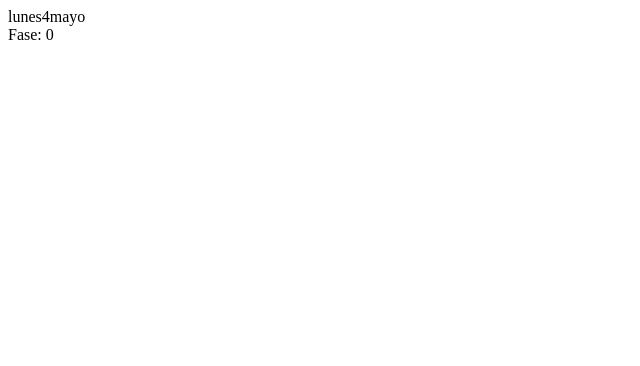
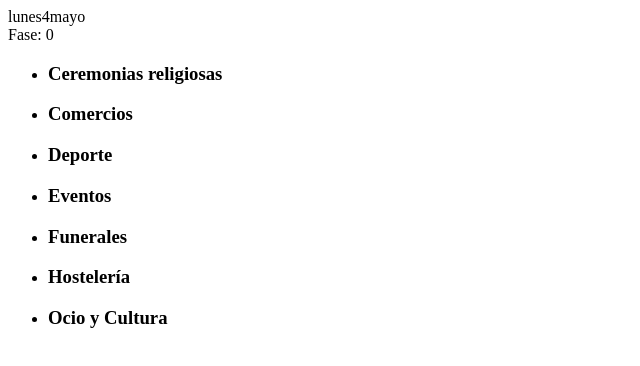
Before and after one commit to aritzvicarregui/desescalada-web-app, a React (Create React App) app: page / in a window 1280 px wide. Shown: the top 366 px of the page, without its empty margins (0-640 px from the left). Built offline with nearby package versions, Linux system fonts and the light colour scheme.

Commit message:
add activities

```diff
--- a/src/components/Activity.js
+++ /dev/null
@@ -1,7 +0,0 @@
-import React from "react";
-
-const Activity = () => {
-  return <div></div>;
-};
-
-export default Activity;
--- /dev/null
+++ b/src/components/Activity0.js
@@ -0,0 +1,67 @@
+import React from "react";
+
+const Activity0 = (props) => {
+  const infoHandler = (evt) => {
+    evt.preventDefault();
+    props.displayInfo(evt.target.id);
+  };
+  return (
+    <div className="activities">
+      <ul>
+        <li className="activity" id="ceremonias" onClick={infoHandler}>
+          <span className="icon__ceremonias"></span>
+          <h3>Ceremonias religiosas</h3>
+          <span
+            className={props.id === "ceremonias" ? "display" : "hidden"}
+          ></span>
+        </li>
+        <li className="activity" id="comercios" onClick={infoHandler}>
+          <span className="icon__comercios"></span>
+          <h3>Comercios</h3>
+          <span
+            className={props.id === "comercios" ? "display" : "hidden"}
+          ></span>
+        </li>
+        <li className="activity" id="deportes" onClick={infoHandler}>
+          <span className="icon__deportes"></span>
+          <h3>Deporte</h3>
+          <span
+            className={props.id === "deportes" ? "display" : "hidden"}
+          ></span>
+        </li>
+
+        <li className="activity" id="eventos" onClick={infoHandler}>
+          <span className="icon__eventos"></span>
+          <h3>Eventos</h3>
+          <span
+            className={props.id === "eventos" ? "display" : "hidden"}
+          ></span>
+        </li>
+
+        <li className="activity" id="funerales" onClick={infoHandler}>
+          <span className="icon__funerales"></span>
+          <h3>Funerales</h3>
+          <span
+            className={props.id === "funerales" ? "display" : "hidden"}
+          ></span>
+        </li>
+
+        <li className="activity" id="hosteleria" onClick={infoHandler}>
+          <span className="icon__hosteleria"></span>
+          <h3>Hostelería</h3>
+          <span
+            className={props.id === "hosteleria" ? "display" : "hidden"}
+          ></span>
+        </li>
+
+        <li className="activity" id="ocio" onClick={infoHandler}>
+          <span className="icon__ocio"></span>
+          <h3>Ocio y Cultura</h3>
+          <span className={props.id === "ocio" ? "display" : "hidden"}></span>
+        </li>
+      </ul>
+    </div>
+  );
+};
+
+export default Activity0;
--- /dev/null
+++ b/src/components/Activity1.js
@@ -0,0 +1,67 @@
+import React from "react";
+
+const Activity1 = (props) => {
+  const infoHandler = (evt) => {
+    evt.preventDefault();
+    props.displayInfo(evt.target.id);
+  };
+  return (
+    <div className="activities">
+      <ul>
+        <li className="activity" id="ceremonias" onClick={infoHandler}>
+          <span className="icon__ceremonias"></span>
+          <h3>Ceremonias religiosas</h3>
+          <span
+            className={props.id === "ceremonias" ? "display" : "hidden"}
+          ></span>
+        </li>
+        <li className="activity" id="comercios" onClick={infoHandler}>
+          <span className="icon__comercios"></span>
+          <h3>Comercios</h3>
+          <span
+            className={props.id === "comercios" ? "display" : "hidden"}
+          ></span>
+        </li>
+        <li className="activity" id="deportes" onClick={infoHandler}>
+          <span className="icon__deportes"></span>
+          <h3>Deporte</h3>
+          <span
+            className={props.id === "deportes" ? "display" : "hidden"}
+          ></span>
+        </li>
+
+        <li className="activity" id="eventos" onClick={infoHandler}>
+          <span className="icon__eventos"></span>
+          <h3>Eventos</h3>
+          <span
+            className={props.id === "eventos" ? "display" : "hidden"}
+          ></span>
+        </li>
+
+        <li className="activity" id="funerales" onClick={infoHandler}>
+          <span className="icon__funerales"></span>
+          <h3>Funerales</h3>
+          <span
+            className={props.id === "funerales" ? "display" : "hidden"}
+          ></span>
+        </li>
+
+        <li className="activity" id="hosteleria" onClick={infoHandler}>
+          <span className="icon__hosteleria"></span>
+          <h3>Hostelería</h3>
+          <span
+            className={props.id === "hosteleria" ? "display" : "hidden"}
+          ></span>
+        </li>
+
+        <li className="activity" id="ocio" onClick={infoHandler}>
+          <span className="icon__ocio"></span>
+          <h3>Ocio y Cultura</h3>
+          <span className={props.id === "ocio" ? "display" : "hidden"}></span>
+        </li>
+      </ul>
+    </div>
+  );
+};
+
+export default Activity1;
--- /dev/null
+++ b/src/components/Activity2.js
@@ -0,0 +1,67 @@
+import React from "react";
+
+const Activity2 = (props) => {
+  const infoHandler = (evt) => {
+    evt.preventDefault();
+    props.displayInfo(evt.target.id);
+  };
+  return (
+    <div className="activities">
+      <ul>
+        <li className="activity" id="ceremonias" onClick={infoHandler}>
+          <span className="icon__ceremonias"></span>
+          <h3>Ceremonias religiosas</h3>
+          <span
+            className={props.id === "ceremonias" ? "display" : "hidden"}
+          ></span>
+        </li>
+        <li className="activity" id="comercios" onClick={infoHandler}>
+          <span className="icon__comercios"></span>
+          <h3>Comercios</h3>
+          <span
+            className={props.id === "comercios" ? "display" : "hidden"}
+          ></span>
+        </li>
+        <li className="activity" id="deportes" onClick={infoHandler}>
+          <span className="icon__deportes"></span>
+          <h3>Deporte</h3>
+          <span
+            className={props.id === "deportes" ? "display" : "hidden"}
+          ></span>
+        </li>
+
+        <li className="activity" id="eventos" onClick={infoHandler}>
+          <span className="icon__eventos"></span>
+          <h3>Eventos</h3>
+          <span
+            className={props.id === "eventos" ? "display" : "hidden"}
+          ></span>
+        </li>
+
+        <li className="activity" id="funerales" onClick={infoHandler}>
+          <span className="icon__funerales"></span>
+          <h3>Funerales</h3>
+          <span
+            className={props.id === "funerales" ? "display" : "hidden"}
+          ></span>
+        </li>
+
+        <li className="activity" id="hosteleria" onClick={infoHandler}>
+          <span className="icon__hosteleria"></span>
+          <h3>Hostelería</h3>
+          <span
+            className={props.id === "hosteleria" ? "display" : "hidden"}
+          ></span>
+        </li>
+
+        <li className="activity" id="ocio" onClick={infoHandler}>
+          <span className="icon__ocio"></span>
+          <h3>Ocio y Cultura</h3>
+          <span className={props.id === "ocio" ? "display" : "hidden"}></span>
+        </li>
+      </ul>
+    </div>
+  );
+};
+
+export default Activity2;
--- /dev/null
+++ b/src/components/Activity3.js
@@ -0,0 +1,67 @@
+import React from "react";
+
+const Activity3 = (props) => {
+  const infoHandler = (evt) => {
+    evt.preventDefault();
+    props.displayInfo(evt.target.id);
+  };
+  return (
+    <div className="activities">
+      <ul>
+        <li className="activity" id="ceremonias" onClick={infoHandler}>
+          <span className="icon__ceremonias"></span>
+          <h3>Ceremonias religiosas</h3>
+          <span
+            className={props.id === "ceremonias" ? "display" : "hidden"}
+          ></span>
+        </li>
+        <li className="activity" id="comercios" onClick={infoHandler}>
+          <span className="icon__comercios"></span>
+          <h3>Comercios</h3>
+          <span
+            className={props.id === "comercios" ? "display" : "hidden"}
+          ></span>
+        </li>
+        <li className="activity" id="deportes" onClick={infoHandler}>
+          <span className="icon__deportes"></span>
+          <h3>Deporte</h3>
+          <span
+            className={props.id === "deportes" ? "display" : "hidden"}
+          ></span>
+        </li>
+
+        <li className="activity" id="eventos" onClick={infoHandler}>
+          <span className="icon__eventos"></span>
+          <h3>Eventos</h3>
+          <span
+            className={props.id === "eventos" ? "display" : "hidden"}
+          ></span>
+        </li>
+
+        <li className="activity" id="funerales" onClick={infoHandler}>
+          <span className="icon__funerales"></span>
+          <h3>Funerales</h3>
+          <span
+            className={props.id === "funerales" ? "display" : "hidden"}
+          ></span>
+        </li>
+
+        <li className="activity" id="hosteleria" onClick={infoHandler}>
+          <span className="icon__hosteleria"></span>
+          <h3>Hostelería</h3>
+          <span
+            className={props.id === "hosteleria" ? "display" : "hidden"}
+          ></span>
+        </li>
+
+        <li className="activity" id="ocio" onClick={infoHandler}>
+          <span className="icon__ocio"></span>
+          <h3>Ocio y Cultura</h3>
+          <span className={props.id === "ocio" ? "display" : "hidden"}></span>
+        </li>
+      </ul>
+    </div>
+  );
+};
+
+export default Activity3;
--- a/src/components/Panel.js
+++ b/src/components/Panel.js
@@ -1,15 +1,48 @@
 import React from "react";
-import Activity from "./Activity";
+import Activity0 from "./Activity0";
+import Activity1 from "./Activity1";
+import Activity2 from "./Activity2";
+import Activity3 from "./Activity3";
 import CurrentPhase from "./CurrentPhase";
 
-const Panel = (props) => {
-  const { month, date, day, phase } = props;
-  return (
-    <div>
-      <CurrentPhase month={month} date={date} day={day} phase={phase} />
-      <Activity />
-    </div>
-  );
-};
+class Panel extends React.Component {
+  constructor(props) {
+    super(props);
+
+    this.state = {
+      id: "",
+    };
+
+    this.displayInfo = this.displayInfo.bind(this);
+  }
+
+  displayInfo(value) {
+    this.setState({ id: value });
+    console.log(value);
+  }
+
+  getActivity() {
+    const { phase } = this.props;
+    const { id } = this.state;
+    if (phase === 0) {
+      return <Activity0 id={id} displayInfo={this.displayInfo} />;
+    } else if (phase === 1) {
+      return <Activity1 id={id} displayInfo={this.displayInfo} />;
+    } else if (phase === 2) {
+      return <Activity2 id={id} displayInfo={this.displayInfo} />;
+    } else {
+      return <Activity3 id={id} displayInfo={this.displayInfo} />;
+    }
+  }
+  render() {
+    const { month, date, day, phase } = this.props;
+    return (
+      <div className="panel">
+        <CurrentPhase month={month} date={date} day={day} phase={phase} />
+        {this.getActivity()}
+      </div>
+    );
+  }
+}
 
 export default Panel;
```
